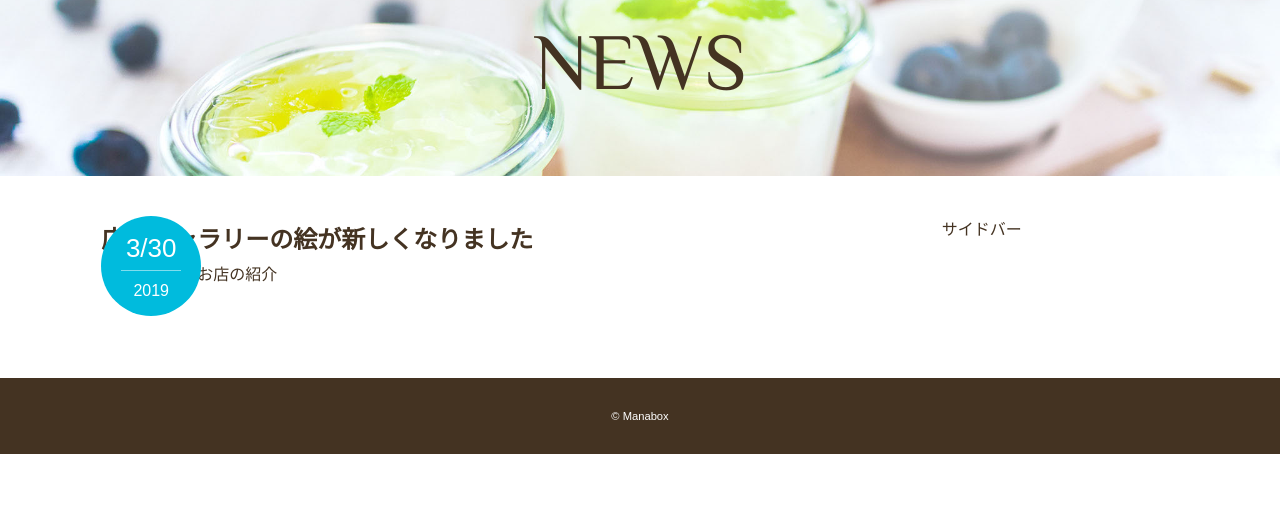
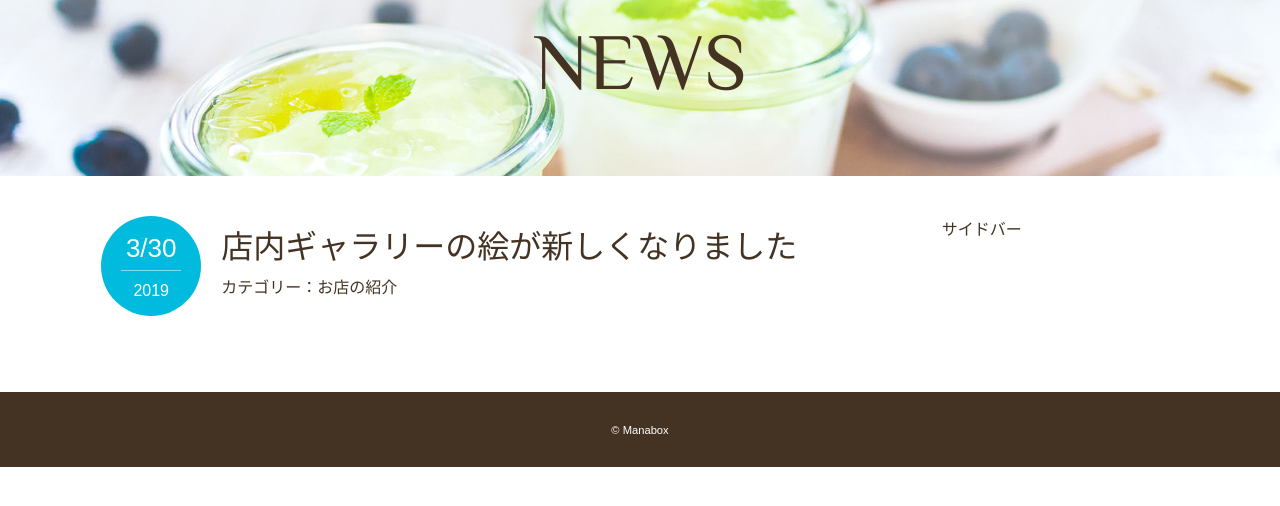
Before and after one commit to asakon/exam_wcbcafe, a plain HTML site: page news.html in a window 1280 px wide. Shown: the part 94-600 px from the top of the page. Drawn offline with Linux system fonts and the light colour scheme; some packages are replaced by stand-ins of ours.

Commit message:
記事タイトル

```diff
--- a/css/style.css
+++ b/css/style.css
@@ -128,6 +128,16 @@ aside {
   width: 60%;
   margin: 0 auto;
 }
+.post-title {
+  font-family: "Yu Mincho", serif;
+  font-size: 2rem;
+  font-weight: normal;
+}
+.post-title,
+.post-cat {
+  margin-left: 120px;
+}
+
 /* フッター */
 footer {
   background: #432;
```
